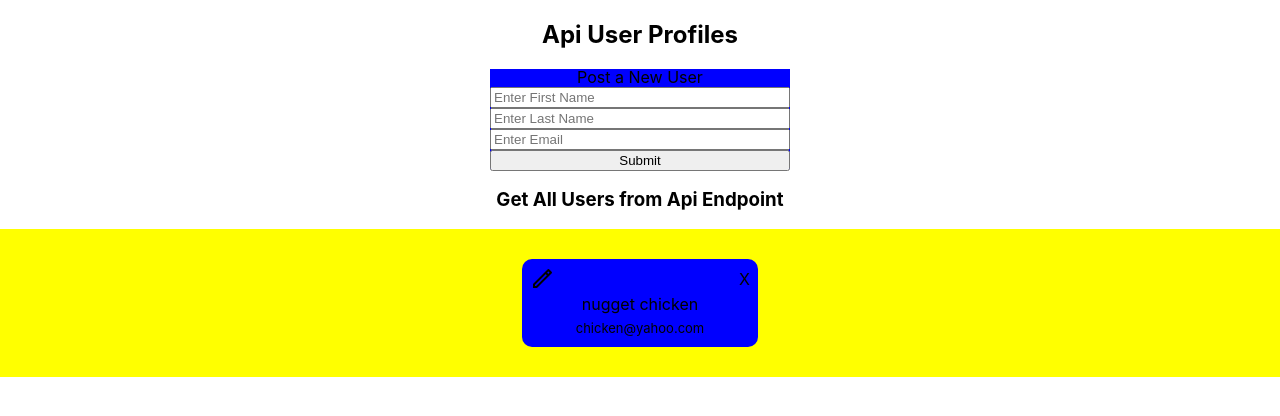
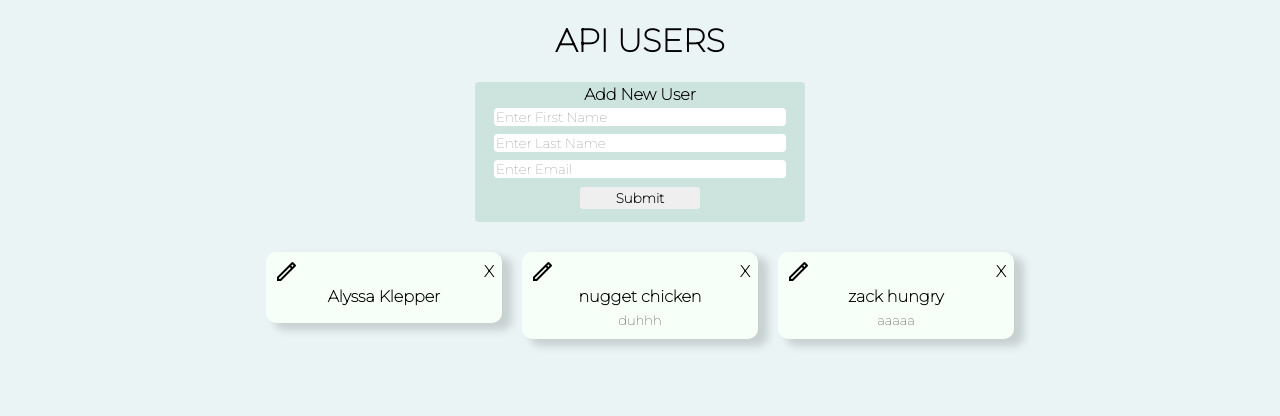
Before and after one commit to aklepper20/json-api, a React (Create React App) app: page / in a window 1280 px wide. Shown: the top 416 px of the page. Built offline with nearby package versions, Linux system fonts and the light colour scheme; data requests are answered from the project's data file.

Commit message:
adds styling

```diff
--- a/db.json
+++ b/db.json
@@ -3,8 +3,20 @@
     {
       "first_name": "nugget",
       "last_name": "chicken",
-      "email": "chicken@yahoo.com",
+      "email": "duhhh",
       "id": 1
+    },
+    {
+      "first_name": "Alyssa",
+      "last_name": "Klepper",
+      "email": "",
+      "id": 3
+    },
+    {
+      "first_name": "zack",
+      "last_name": "hungry",
+      "email": "aaaaa",
+      "id": 4
     }
   ],
   "posts": [
--- a/public/index.html
+++ b/public/index.html
@@ -8,6 +8,10 @@
     <meta
       name="description"
       content="Web site created using create-react-app"
+    />
+    <link
+      href="https://fonts.googleapis.com/css2?family=Montserrat:wght@100&family=Roboto:wght@300;500&display=swap"
+      rel="stylesheet"
     />
     <!-- <link rel="apple-touch-icon" href="%PUBLIC_URL%/logo192.png" /> -->
     <!--
--- a/src/App.js
+++ b/src/App.js
@@ -5,7 +5,7 @@ import PostUser from "./components/PostUser";
 function App() {
   return (
     <>
-      <h2>Api User Profiles</h2>
+      <h1>API USERS</h1>
       <div className="App">
         <PostUser />
         <GetUser />
--- a/src/components/GetUser.js
+++ b/src/components/GetUser.js
@@ -12,7 +12,7 @@ function GetUser() {
     const getUsers = async () => {
       try {
         const response = await axios.get(
-          "http://localhost:3000/users?_sort=first_name&_order=asc'"
+          "http://localhost:3000/users?_sort=last_name&_order=asc'"
         );
         const users = response.data;
         setGetUsers(users);
@@ -24,8 +24,6 @@ function GetUser() {
   }, [getUser]);
 
   return (
-    <>
-      <h3>Get All Users from Api Endpoint</h3>
     <div className="getUserWrapper">
       {getUser.length !== 0 ? (
         getUser.map((user) => {
@@ -46,7 +44,6 @@ function GetUser() {
         <h3>No users available. Please add a user.</h3>
       )}
     </div>
-    </>
   );
 }
 
--- a/src/components/PostUser.js
+++ b/src/components/PostUser.js
@@ -30,7 +30,7 @@ function PostUser() {
 
   return (
     <div className="postUserWrapper">
-      Post a New User
+      <div>Add New User</div>
       <input
         placeholder="Enter First Name"
         value={userFirst}
--- a/src/components/User.js
+++ b/src/components/User.js
@@ -63,20 +63,17 @@ function User({ id, name, email, first, last }) {
           X
         </div>
       </div>
-      <div className="padding">{name}</div>
+      <div className="name padding">{name}</div>
       <div className="editWrapper">
         {editOpen ? (
-          <>
           <input
+            className="editInput"
             placeholder={email}
             value={updateEmail}
             onChange={(e) => setUpdateEmail(e.target.value)}
           />
-          </>
         ) : (
-          <>
           <div className="padding email">{email}</div>
-          </>
         )}
       </div>
     </div>
--- a/src/styles/App.css
+++ b/src/styles/App.css
@@ -1,11 +1,18 @@
-h2 {
+html {
+  background-color: #eaf4f4;
+}
+
+* {
+  font-family: "Montserrat", sans-serif;
+}
+
+h1 {
   text-align: center;
 }
 
 .App {
   text-align: center;
   width: 100%;
-  /* height: 100vh; */
   display: flex;
   flex-direction: column;
   justify-content: center;
--- a/src/styles/getUser.css
+++ b/src/styles/getUser.css
@@ -1,8 +1,5 @@
 .getUserWrapper {
-  width: 100vw;
-  /* height: fit-content; */
   display: flex;
-  background-color: yellow;
   flex-wrap: wrap;
   justify-content: center;
   padding: 20px 0;
--- a/src/styles/postUser.css
+++ b/src/styles/postUser.css
@@ -1,8 +1,38 @@
 .postUserWrapper {
-  height: 100px;
+  height: 120px;
   width: 300px;
-  background-color: blue;
+  padding: 10px;
+  border-radius: 4px;
+  background-color: #cce3de;
   display: flex;
   justify-content: center;
   flex-direction: column;
 }
+
+input {
+  margin: 4px;
+  outline: none;
+  border: none;
+  border-radius: 4px;
+}
+
+.postUserWrapper:first-child {
+  font-weight: 700;
+  padding: 15px;
+  padding-top: 5px;
+}
+
+button {
+  width: 120px;
+  align-self: center;
+  font-weight: 700;
+  cursor: pointer;
+  margin-top: 5px;
+  border: none;
+  padding: 3px;
+  border-radius: 3px;
+}
+
+button:hover {
+  background-color: #eaf4f4;
+}
--- a/src/styles/user.css
+++ b/src/styles/user.css
@@ -1,15 +1,28 @@
 .delete {
   text-align: right;
+  font-weight: bold;
+}
+
+.delete:hover {
+  background-color: #cce3de;
+  border-radius: 4px;
+  padding: 3px;
+  cursor: pointer;
 }
 
 .userWrapper {
   position: relative;
   height: fit-content;
   width: 220px;
-  background-color: blue;
+  background-color: #f6fff8;
   margin: 10px;
   padding: 8px;
   border-radius: 10px;
+  box-shadow: 9px 6px 9px 1px rgba(0, 0, 0, 0.15);
+}
+
+.editInput {
+  border: 2px solid #eaf4f4;
 }
 
 .actionsWrapper {
@@ -20,6 +33,10 @@
 
 .padding {
   padding: 3px;
+}
+
+.name {
+  font-weight: 700;
 }
 
 .email {
@@ -37,6 +54,7 @@
 }
 
 .edit:hover {
-  background-color: aliceblue;
+  background-color: #cce3de;
   border-radius: 4px;
+  cursor: pointer;
 }
```
Lines whose indentation alone changed are shown as unchanged.
